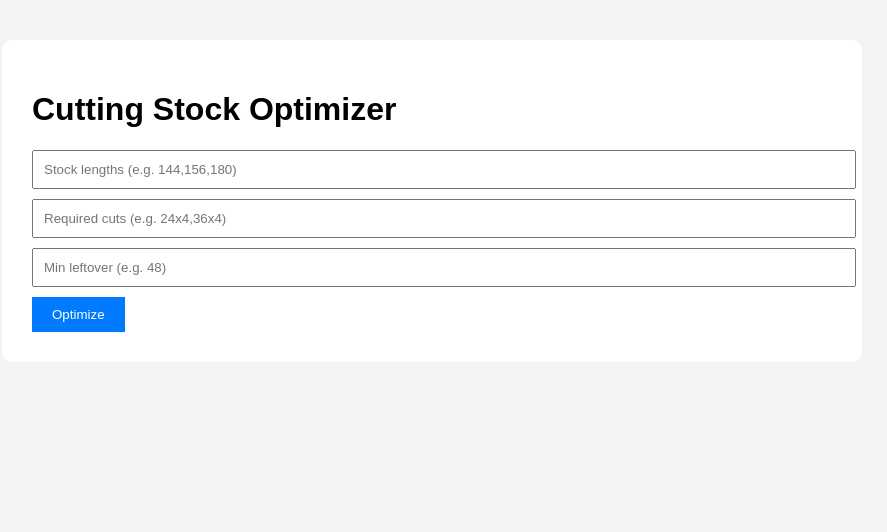
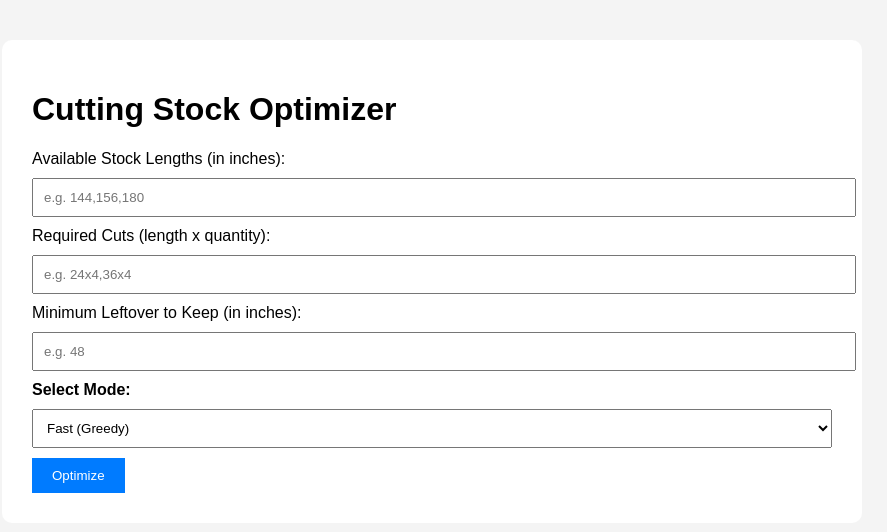
Before and after one commit to Thinkish30/cutting-stock-optimizer, a Flask app: page / in a window 1280 px wide. Shown: the top 532 px of the page, without its empty margins (208-1095 px from the left). Run offline with Flask 3, Linux system fonts and the light colour scheme.

Commit message:
commit-2
User chooses between:
we have added toggle to choose between two option

"Fast" → Uses Greedy logic (quicker)

"Optimized" → Uses DP subset sum logic (better results)

and till here the application is running smoothly

```diff
--- a/app.py
+++ b/app.py
@@ -1,5 +1,5 @@
 from flask import Flask, render_template, request, jsonify
-from itertools import combinations
+import itertools
 
 app = Flask(__name__)
 
@@ -10,48 +10,76 @@ def index():
 @app.route('/optimize', methods=['POST'])
 def optimize():
     data = request.get_json()
-    stocks = sorted(map(int, data['stocks']))
+    stock_lengths = sorted(map(int, data['stocks']))
     requirements_raw = data['requirements']
     leftover_limit = int(data['leftoverLimit'])
+    mode = data.get('mode', 'fast')  # 'fast' or 'optimized'
 
+    # Expand requirements like 24x4 to [24,24,24,24]
     requirements = []
     for req in requirements_raw.split(','):
         length, qty = req.lower().split('x')
-        for _ in range(int(qty)):
-            requirements.append(int(length))
+        requirements += [int(length)] * int(qty)
 
+    requirements.sort(reverse=True)
     results = []
 
     while requirements:
-        best_fit = []
-        best_total = 0
+        if mode == 'fast':
+            # GREEDY / FAST MODE
+            used = []
+            total = 0
+            for req in requirements[:]:
+                if total + req <= max(stock_lengths):
+                    used.append(req)
+                    total += req
+                    requirements.remove(req)
 
-        for r in range(1, len(requirements) + 1):
-            for combo in combinations(requirements, r):
-                total = sum(combo)
-                for stock in stocks:
-                    if total <= stock and total > best_total:
-                        best_fit = combo
-                        best_total = total
+            stock = next((s for s in stock_lengths if s >= total), max(stock_lengths))
+            leftover = stock - total
+            results.append({
+                'stock': stock,
+                'cuts': used,
+                'leftover': leftover,
+                'reusable': leftover >= leftover_limit
+            })
 
-        if not best_fit:
-            break
+        elif mode == 'optimized':
+            # DP / OPTIMIZED MODE
+            best_combo = []
+            best_total = 0
+            best_stock = None
+            best_waste = float('inf')
 
-        for cut in best_fit:
-            requirements.remove(cut)
+            for stock in stock_lengths:
+                for r in range(1, len(requirements) + 1):
+                    for combo in itertools.combinations(requirements, r):
+                        total = sum(combo)
+                        if total <= stock and (stock - total) < best_waste:
+                            best_combo = combo
+                            best_total = total
+                            best_stock = stock
+                            best_waste = stock - total
+                        if best_waste == 0:
+                            break
+                    if best_waste == 0:
+                        break
 
-        chosen_stock = next((s for s in stocks if s >= best_total), max(stocks))
-        leftover = chosen_stock - best_total
+            if best_combo:
+                for cut in best_combo:
+                    requirements.remove(cut)
 
-        results.append({
-            'stock': chosen_stock,
-            'cuts': list(best_fit),
-            'leftover': leftover,
-            'reusable': leftover >= leftover_limit
-        })
+                results.append({
+                    'stock': best_stock,
+                    'cuts': list(best_combo),
+                    'leftover': best_stock - best_total,
+                    'reusable': (best_stock - best_total) >= leftover_limit
+                })
+            else:
+                break
 
     return jsonify(results)
 
 if __name__ == '__main__':
-    print("Starting Flask App...")
+    print("🚀 Flask server running...")
     app.run(debug=True)
--- a/static/script.js
+++ b/static/script.js
@@ -2,6 +2,7 @@ function sendData() {
   const stocks = document.getElementById('stocks').value;
   const requirements = document.getElementById('requirements').value;
   const leftover = document.getElementById('leftover').value;
+  const mode = document.getElementById('mode').value;
 
   fetch('/optimize', {
     method: 'POST',
@@ -9,7 +10,8 @@ function sendData() {
     body: JSON.stringify({
       stocks: stocks.split(','),
       requirements: requirements,
-      leftoverLimit: leftover
+      leftoverLimit: leftover,
+      mode: mode
     })
   })
   .then(res => res.json())
--- a/static/styles.css
+++ b/static/styles.css
@@ -9,7 +9,7 @@ body {
   padding: 30px;
   border-radius: 10px;
 }
-input {
+input, select {
   display: block;
   width: 100%;
   margin: 10px 0;
--- a/templates/index.html
+++ b/templates/index.html
@@ -7,12 +7,26 @@
 <body>
   <div class="container">
     <h1>Cutting Stock Optimizer</h1>
-    <input id="stocks" placeholder="Stock lengths (e.g. 144,156,180)" />
-    <input id="requirements" placeholder="Required cuts (e.g. 24x4,36x4)" />
-    <input id="leftover" placeholder="Min leftover (e.g. 48)" />
+
+    <label>Available Stock Lengths (in inches):</label>
+    <input id="stocks" placeholder="e.g. 144,156,180" />
+
+    <label>Required Cuts (length x quantity):</label>
+    <input id="requirements" placeholder="e.g. 24x4,36x4" />
+
+    <label>Minimum Leftover to Keep (in inches):</label>
+    <input id="leftover" placeholder="e.g. 48" />
+
+    <label><strong>Select Mode:</strong></label>
+    <select id="mode">
+      <option value="fast">Fast (Greedy)</option>
+      <option value="optimized">Optimized (DP)</option>
+    </select>
+
     <button onclick="sendData()">Optimize</button>
     <div id="output"></div>
   </div>
+
   <script src="{{ url_for('static', filename='script.js') }}"></script>
 </body>
 </html>
```
